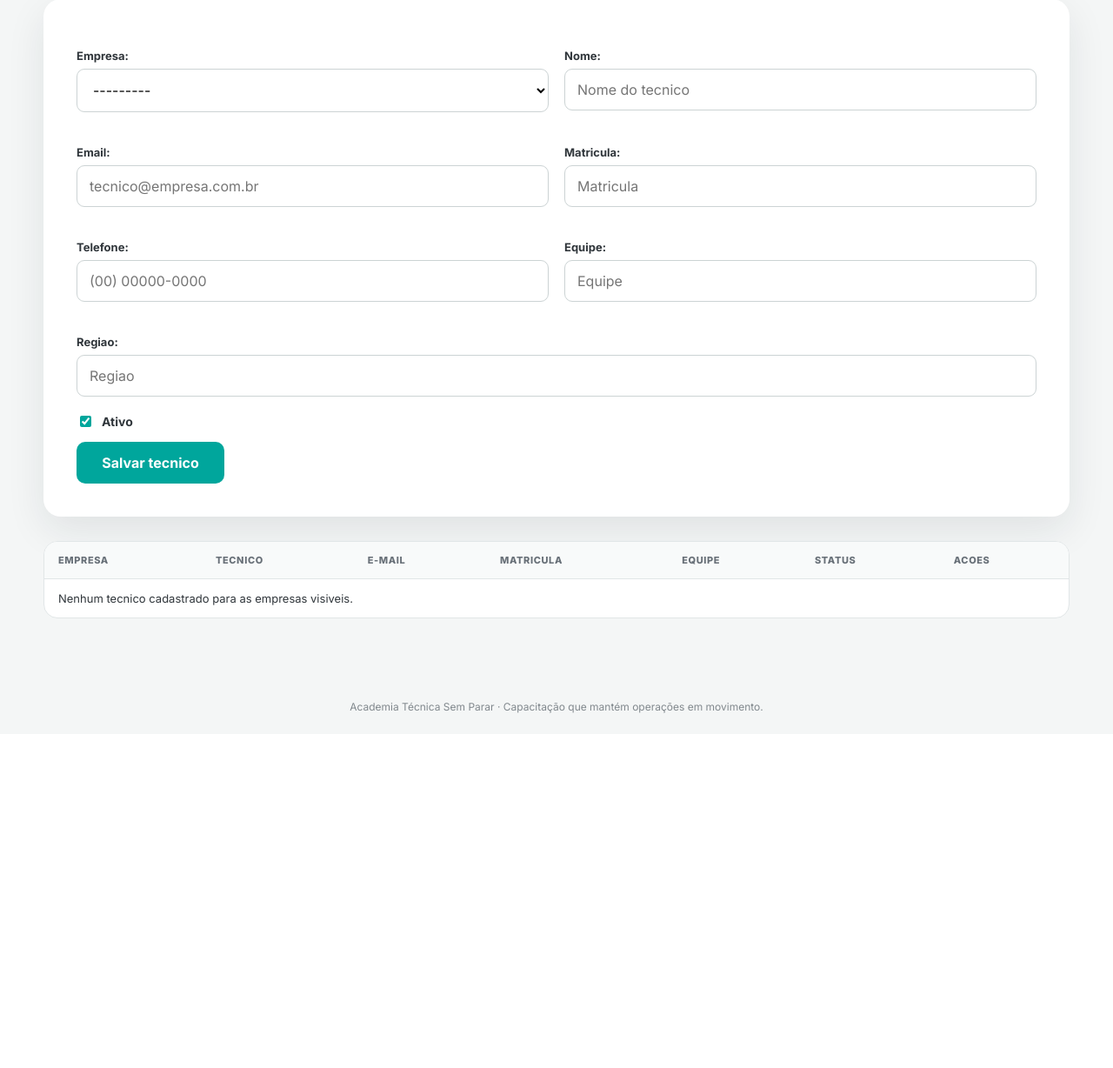
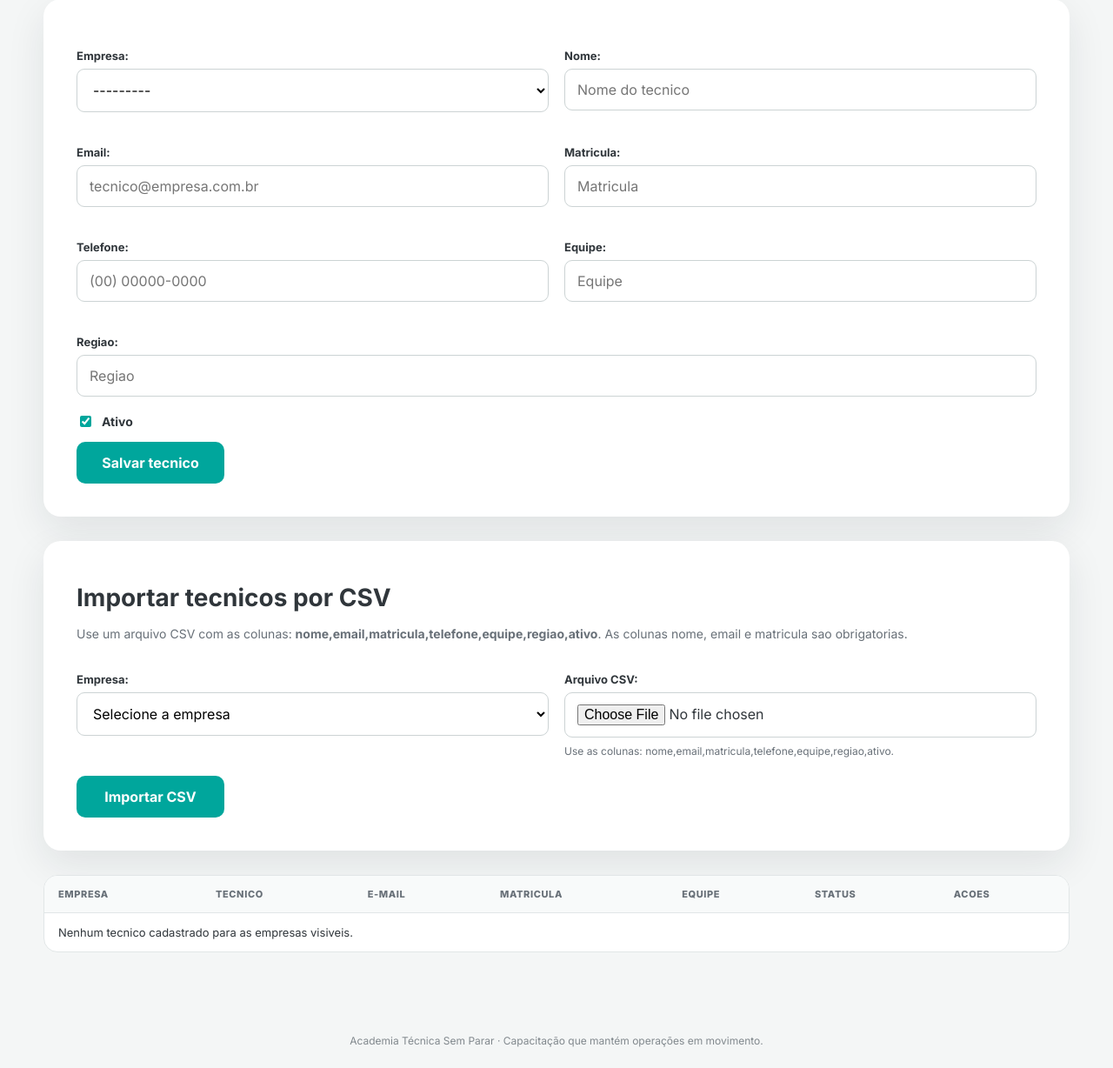
Before and after one commit to gouveamarcos/sistema_treinamentos, a Django app: page /tecnicos/ in a window 1280 px wide. Shown: the part 299-1527 px from the top of the page at 87% size. Before the commit the page ends 1119 px from the top, so only its background shows below. Run offline with Django 5.2, Linux system fonts and the light colour scheme; the visitor is signed in with stand-in values (Sample User, id 1); data comes from the database, SQL or seed files in the repository; data that the repository does not hold is empty.

Commit message:
Add bulk technician CSV import

```diff
--- a/core/forms.py
+++ b/core/forms.py
@@ -267,6 +267,36 @@ class TecnicoForm(forms.ModelForm):
         self.fields["empresa"].queryset = empresas.order_by("nome")
 
 
+class ImportarTecnicosForm(forms.Form):
+    empresa = forms.ModelChoiceField(
+        label="Empresa",
+        queryset=Empresa.objects.none(),
+        empty_label="Selecione a empresa",
+    )
+    arquivo = forms.FileField(
+        label="Arquivo CSV",
+        help_text=(
+            "Use as colunas: nome,email,matricula,telefone,equipe,regiao,ativo."
+        ),
+    )
+
+    def __init__(self, *args, usuario=None, **kwargs):
+        super().__init__(*args, **kwargs)
+        empresas = (
+            Empresa.objects.filter(ativa=True)
+            if usuario is None
+            else empresas_do_usuario(usuario)
+        )
+        self.fields["empresa"].queryset = empresas.order_by("nome")
+
+    def clean_arquivo(self):
+        arquivo = self.cleaned_data["arquivo"]
+        nome = arquivo.name.lower()
+        if not nome.endswith(".csv"):
+            raise forms.ValidationError("Envie um arquivo CSV.")
+        return arquivo
+
+
 class ProdutoForm(forms.ModelForm):
     class Meta:
         model = Produto
--- a/core/static/core/css/style.css
+++ b/core/static/core/css/style.css
@@ -74,6 +74,7 @@ a { color: inherit; }
 .mensagem { padding: 14px 16px; border-radius: 10px; font-size: 14px; font-weight: 600; }
 .mensagem + .mensagem { margin-top: 8px; }
 .mensagem.success { color: #006f68; background: #dcf7f3; }.mensagem.error { color: #972626; background: #fde5e5; }.mensagem.warning { color: #805400; background: #fff0c9; }
+.bloco-erros-importacao { margin-top: 18px; }.bloco-erros-importacao ul { margin: 8px 0 0; padding-left: 20px; }
 .auth-layout { min-height: calc(100vh - 150px); display: grid; grid-template-columns: 1.15fr .85fr; align-items: center; gap: clamp(40px, 8vw, 120px); width: min(1080px, calc(100% - 40px)); margin: 30px auto; }
 .auth-apresentacao { padding: 40px; }
 .auth-apresentacao h1 { margin: 14px 0 20px; font-size: clamp(38px, 5vw, 59px); line-height: 1.06; letter-spacing: -2px; }
--- a/core/templates/core/tecnicos_operacionais.html
+++ b/core/templates/core/tecnicos_operacionais.html
@@ -57,6 +57,44 @@
         <button class="botao-principal botao-auto" type="submit">Salvar tecnico</button>
     </form>
 
+    <form class="card-formulario formulario-operacional" method="post" enctype="multipart/form-data" action="{% url 'importar_tecnicos_operacionais' %}">
+        {% csrf_token %}
+        <h2>Importar tecnicos por CSV</h2>
+        <p>Use um arquivo CSV com as colunas: <strong>nome,email,matricula,telefone,equipe,regiao,ativo</strong>. As colunas nome, email e matricula sao obrigatorias.</p>
+
+        {% if importacao_form.non_field_errors %}
+            <div class="mensagem error">
+                {% for erro in importacao_form.non_field_errors %}{{ erro }}{% endfor %}
+            </div>
+        {% endif %}
+
+        <div class="grade-formulario">
+            <div class="campo-form">
+                {{ importacao_form.empresa.label_tag }}
+                {{ importacao_form.empresa }}
+                {% for erro in importacao_form.empresa.errors %}<small class="erro-campo">{{ erro }}</small>{% endfor %}
+            </div>
+            <div class="campo-form">
+                {{ importacao_form.arquivo.label_tag }}
+                {{ importacao_form.arquivo }}
+                <small class="texto-ajuda">{{ importacao_form.arquivo.help_text }}</small>
+                {% for erro in importacao_form.arquivo.errors %}<small class="erro-campo">{{ erro }}</small>{% endfor %}
+            </div>
+        </div>
+        <button class="botao-principal botao-auto" type="submit">Importar CSV</button>
+
+        {% if resultado_importacao and resultado_importacao.erros %}
+            <div class="mensagem error bloco-erros-importacao">
+                <strong>Erros encontrados:</strong>
+                <ul>
+                    {% for erro in resultado_importacao.erros %}
+                        <li>{{ erro }}</li>
+                    {% endfor %}
+                </ul>
+            </div>
+        {% endif %}
+    </form>
+
     <section class="tabela-relatorio tabela-operacional">
         <table>
             <thead>
--- a/core/urls.py
+++ b/core/urls.py
@@ -87,6 +87,11 @@ urlpatterns = [
         "tecnicos/",
         views.tecnicos_operacionais,
         name="tecnicos_operacionais",
+    ),
+    path(
+        "tecnicos/importar/",
+        views.importar_tecnicos_operacionais,
+        name="importar_tecnicos_operacionais",
     ),
     path(
         "tecnicos/<int:tecnico_id>/editar/",
--- a/core/views.py
+++ b/core/views.py
@@ -1,3 +1,5 @@
+import csv
+from io import TextIOWrapper
 from datetime import timedelta
 from decimal import Decimal
 
@@ -16,6 +18,7 @@ from .forms import (
     AlternativaForm,
     CursoForm,
     EmpresaForm,
+    ImportarTecnicosForm,
     EtapaCursoForm,
     LiberarCursoLoteForm,
     PrimeiroAcessoForm,
@@ -146,6 +149,111 @@ def _tecnicos_visiveis(request):
     return Tecnico.objects.filter(
         empresa__in=_empresas_visiveis(request)
     ).select_related("empresa", "usuario")
+
+
+def _valor_booleano_csv(valor):
+    if valor is None or str(valor).strip() == "":
+        return True
+    return str(valor).strip().lower() in {"1", "sim", "s", "true", "ativo", "x"}
+
+
+def _linhas_csv_tecnicos(arquivo):
+    texto = TextIOWrapper(arquivo.file, encoding="utf-8-sig", newline="")
+    amostra = texto.read(2048)
+    texto.seek(0)
+    try:
+        dialecto = csv.Sniffer().sniff(amostra, delimiters=",;")
+    except csv.Error:
+        dialecto = csv.excel
+    leitor = csv.DictReader(texto, dialect=dialecto)
+    if not leitor.fieldnames:
+        return [], ["O arquivo CSV esta vazio."]
+
+    colunas = {coluna.strip().lower() for coluna in leitor.fieldnames if coluna}
+    obrigatorias = {"nome", "email", "matricula"}
+    faltantes = sorted(obrigatorias - colunas)
+    if faltantes:
+        return [], [f"Colunas obrigatorias ausentes: {', '.join(faltantes)}."]
+
+    linhas = []
+    for numero, linha in enumerate(leitor, start=2):
+        normalizada = {
+            (chave or "").strip().lower(): (valor or "").strip()
+            for chave, valor in linha.items()
+        }
+        if not any(normalizada.values()):
+            continue
+        linhas.append((numero, normalizada))
+    return linhas, []
+
+
+def _importar_tecnicos_csv(empresa, arquivo):
+    linhas, erros = _linhas_csv_tecnicos(arquivo)
+    dados_validos = []
+    matriculas_no_arquivo = set()
+    emails_no_arquivo = set()
+
+    for numero, linha in linhas:
+        nome = linha.get("nome", "")
+        email = linha.get("email", "").lower()
+        matricula = linha.get("matricula", "")
+
+        if not nome:
+            erros.append(f"Linha {numero}: nome e obrigatorio.")
+        if not email:
+            erros.append(f"Linha {numero}: email e obrigatorio.")
+        if not matricula:
+            erros.append(f"Linha {numero}: matricula e obrigatoria.")
+
+        if matricula and matricula in matriculas_no_arquivo:
+            erros.append(f"Linha {numero}: matricula duplicada no arquivo.")
+        if email and email in emails_no_arquivo:
+            erros.append(f"Linha {numero}: email duplicado no arquivo.")
+        matriculas_no_arquivo.add(matricula)
+        emails_no_arquivo.add(email)
+
+        tecnico_por_email = Tecnico.objects.filter(email__iexact=email).first()
+        tecnico_por_matricula = Tecnico.objects.filter(matricula=matricula).first()
+        existente = tecnico_por_matricula or tecnico_por_email
+        if tecnico_por_email and tecnico_por_matricula and tecnico_por_email != tecnico_por_matricula:
+            erros.append(
+                f"Linha {numero}: email e matricula pertencem a tecnicos diferentes."
+            )
+        if existente and existente.empresa_id != empresa.id:
+            erros.append(
+                f"Linha {numero}: tecnico ja existe em outra empresa."
+            )
+
+        dados_validos.append(
+            {
+                "existente": existente,
+                "nome": nome,
+                "email": email,
+                "matricula": matricula,
+                "telefone": linha.get("telefone", ""),
+                "equipe": linha.get("equipe", ""),
+                "regiao": linha.get("regiao", ""),
+                "ativo": _valor_booleano_csv(linha.get("ativo")),
+            }
+        )
+
+    if erros:
+        return {"criados": 0, "atualizados": 0, "erros": erros}
+
+    resultado = {"criados": 0, "atualizados": 0, "erros": []}
+    with transaction.atomic():
+        for item in dados_validos:
+            tecnico = item.pop("existente")
+            if tecnico:
+                for campo, valor in item.items():
+                    setattr(tecnico, campo, valor)
+                tecnico.empresa = empresa
+                tecnico.save()
+                resultado["atualizados"] += 1
+            else:
+                Tecnico.objects.create(empresa=empresa, **item)
+                resultado["criados"] += 1
+    return resultado
 
 
 def _exigir_editor_catalogo(request):
@@ -615,6 +723,8 @@ def alternar_empresa_operacional(request, empresa_id):
 @staff_member_required
 def tecnicos_operacionais(request):
     _exigir_operador_empresas(request)
+    importacao_form = ImportarTecnicosForm(usuario=request.user)
+    resultado_importacao = None
     if request.method == "POST":
         form = TecnicoForm(request.POST, usuario=request.user)
         if form.is_valid():
@@ -628,7 +738,56 @@ def tecnicos_operacionais(request):
     return render(
         request,
         "core/tecnicos_operacionais.html",
-        {"form": form, "tecnicos": tecnicos},
+        {
+            "form": form,
+            "importacao_form": importacao_form,
+            "resultado_importacao": resultado_importacao,
+            "tecnicos": tecnicos,
+        },
+    )
+
+
+@staff_member_required
+@transaction.atomic
+def importar_tecnicos_operacionais(request):
+    _exigir_operador_empresas(request)
+    if request.method != "POST":
+        return redirect("tecnicos_operacionais")
+
+    form = ImportarTecnicosForm(request.POST, request.FILES, usuario=request.user)
+    resultado_importacao = None
+    if form.is_valid():
+        resultado_importacao = _importar_tecnicos_csv(
+            form.cleaned_data["empresa"],
+            form.cleaned_data["arquivo"],
+        )
+        if resultado_importacao["erros"]:
+            messages.error(
+                request,
+                "Importacao nao realizada. Corrija os erros do arquivo e tente novamente.",
+            )
+        else:
+            messages.success(
+                request,
+                (
+                    "Importacao concluida: "
+                    f"{resultado_importacao['criados']} criado(s), "
+                    f"{resultado_importacao['atualizados']} atualizado(s)."
+                ),
+            )
+            return redirect("tecnicos_operacionais")
+
+    tecnicos = _tecnicos_visiveis(request).order_by("empresa__nome", "nome")
+    cadastro_form = TecnicoForm(usuario=request.user)
+    return render(
+        request,
+        "core/tecnicos_operacionais.html",
+        {
+            "form": cadastro_form,
+            "importacao_form": form,
+            "resultado_importacao": resultado_importacao,
+            "tecnicos": tecnicos,
+        },
     )
 
 
```
Also changed, not shown: core/tests.py (+100 -0 lines).
